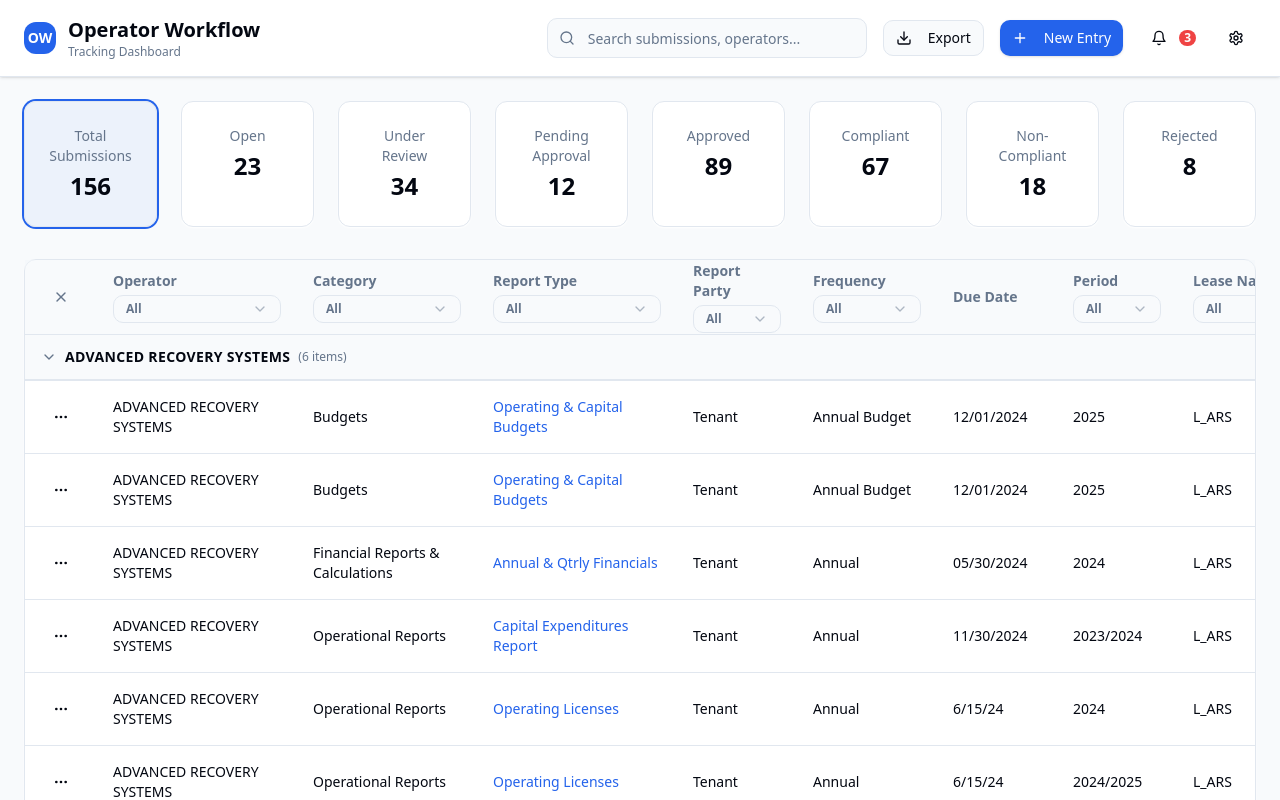
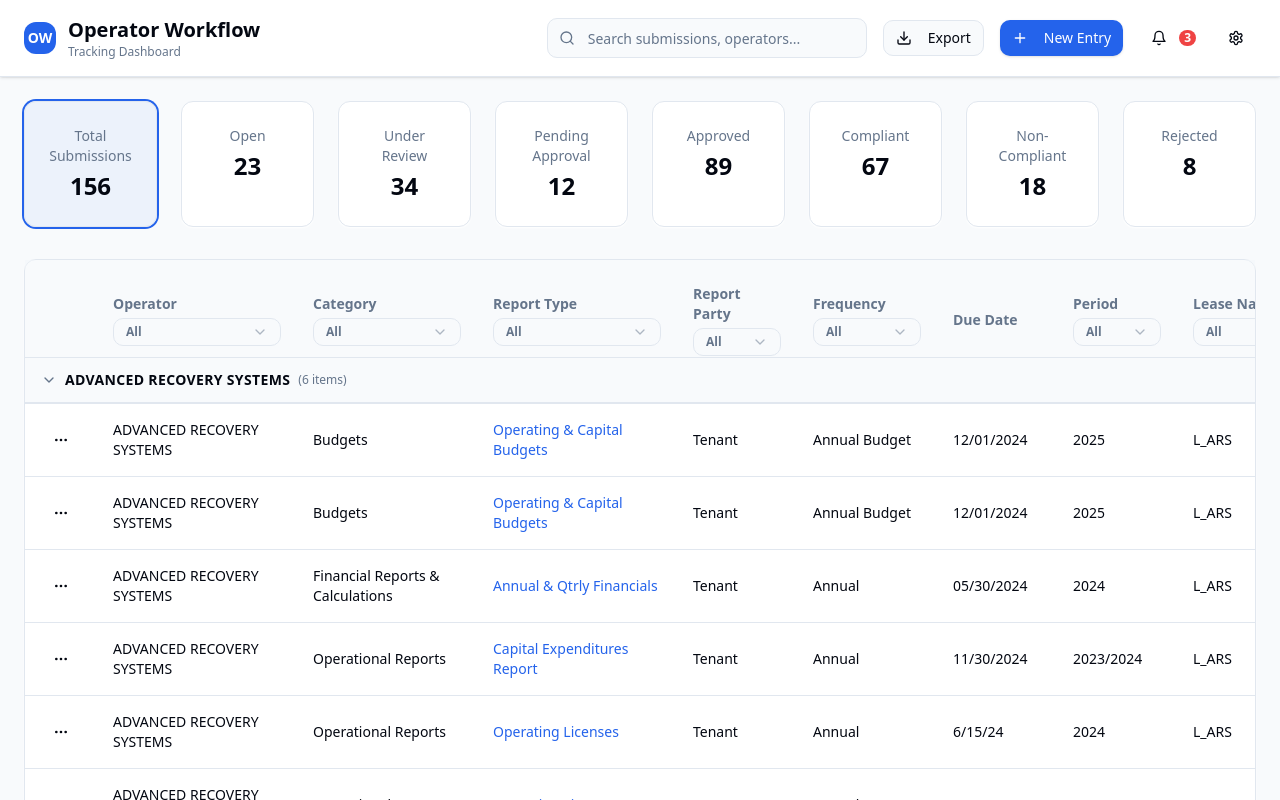
Before and after one commit to sipsoh/operator-admin-dashboard, a React (Vite) app: page / in a window 1280 px wide. Shown: the top 800 px of the page. Built offline with nearby package versions, Linux system fonts and the light colour scheme.

Commit message:
Remove X sign and add padding
Remove the 'X' sign from column headers and add top padding to the column header row.

```diff
--- a/src/components/SubmissionTable.tsx
+++ b/src/components/SubmissionTable.tsx
@@ -445,18 +445,9 @@ export const SubmissionTable = ({
           <Table>
             <TableHeader>
               <TableRow className="bg-muted/50">
-                <TableHead className="w-12">
-                  <Button
-                    variant="ghost"
-                    size="sm"
-                    onClick={clearAllFilters}
-                    className="h-7 text-xs"
-                    title="Clear all filters"
-                  >
-                    <X className="h-3 w-3" />
-                  </Button>
+                <TableHead className="w-12 pt-6">
                 </TableHead>
-                <TableHead className="font-semibold min-w-[200px]">
+                <TableHead className="font-semibold min-w-[200px] pt-6">
                   <div className="space-y-1">
                     <div>Operator</div>
                     <Select value={columnFilters.operator} onValueChange={(value) => updateColumnFilter("operator", value)}>
@@ -472,7 +463,7 @@ export const SubmissionTable = ({
                     </Select>
                   </div>
                 </TableHead>
-                <TableHead className="font-semibold min-w-[180px]">
+                <TableHead className="font-semibold min-w-[180px] pt-6">
                   <div className="space-y-1">
                     <div>Category</div>
                     <Select value={columnFilters.category} onValueChange={(value) => updateColumnFilter("category", value)}>
@@ -488,7 +479,7 @@ export const SubmissionTable = ({
                     </Select>
                   </div>
                 </TableHead>
-                <TableHead className="font-semibold min-w-[200px]">
+                <TableHead className="font-semibold min-w-[200px] pt-6">
                   <div className="space-y-1">
                     <div>Report Type</div>
                     <Select value={columnFilters.reportType} onValueChange={(value) => updateColumnFilter("reportType", value)}>
@@ -504,7 +495,7 @@ export const SubmissionTable = ({
                     </Select>
                   </div>
                 </TableHead>
-                <TableHead className="font-semibold min-w-[120px]">
+                <TableHead className="font-semibold min-w-[120px] pt-6">
                   <div className="space-y-1">
                     <div>Report Party</div>
                     <Select value={columnFilters.reportParty} onValueChange={(value) => updateColumnFilter("reportParty", value)}>
@@ -520,7 +511,7 @@ export const SubmissionTable = ({
                     </Select>
                   </div>
                 </TableHead>
-                <TableHead className="font-semibold min-w-[140px]">
+                <TableHead className="font-semibold min-w-[140px] pt-6">
                   <div className="space-y-1">
                     <div>Frequency</div>
                     <Select value={columnFilters.frequency} onValueChange={(value) => updateColumnFilter("frequency", value)}>
@@ -536,8 +527,8 @@ export const SubmissionTable = ({
                     </Select>
                   </div>
                 </TableHead>
-                <TableHead className="font-semibold min-w-[120px]">Due Date</TableHead>
-                <TableHead className="font-semibold min-w-[120px]">
+                <TableHead className="font-semibold min-w-[120px] pt-6">Due Date</TableHead>
+                <TableHead className="font-semibold min-w-[120px] pt-6">
                   <div className="space-y-1">
                     <div>Period</div>
                     <Select value={columnFilters.period} onValueChange={(value) => updateColumnFilter("period", value)}>
@@ -553,7 +544,7 @@ export const SubmissionTable = ({
                     </Select>
                   </div>
                 </TableHead>
-                <TableHead className="font-semibold min-w-[180px]">
+                <TableHead className="font-semibold min-w-[180px] pt-6">
                   <div className="space-y-1">
                     <div>Lease Name</div>
                     <Select value={columnFilters.leaseName} onValueChange={(value) => updateColumnFilter("leaseName", value)}>
@@ -569,7 +560,7 @@ export const SubmissionTable = ({
                     </Select>
                   </div>
                 </TableHead>
-                <TableHead className="font-semibold min-w-[140px]">
+                <TableHead className="font-semibold min-w-[140px] pt-6">
                   <div className="space-y-1">
                     <div>Properties</div>
                     <Select value={columnFilters.properties} onValueChange={(value) => updateColumnFilter("properties", value)}>
@@ -585,8 +576,8 @@ export const SubmissionTable = ({
                     </Select>
                   </div>
                 </TableHead>
-                <TableHead className="font-semibold min-w-[120px]">Received Date</TableHead>
-                <TableHead className="font-semibold min-w-[120px]">
+                <TableHead className="font-semibold min-w-[120px] pt-6">Received Date</TableHead>
+                <TableHead className="font-semibold min-w-[120px] pt-6">
                   <div className="space-y-1">
                     <div>Status</div>
                     <Select value={columnFilters.status} onValueChange={(value) => updateColumnFilter("status", value)}>
@@ -602,7 +593,7 @@ export const SubmissionTable = ({
                     </Select>
                   </div>
                 </TableHead>
-                <TableHead className="font-semibold min-w-[140px]">
+                <TableHead className="font-semibold min-w-[140px] pt-6">
                   <div className="space-y-1">
                     <div>Reviewer/Approver</div>
                     <Select value={columnFilters.reviewerApprover} onValueChange={(value) => updateColumnFilter("reviewerApprover", value)}>
@@ -618,8 +609,8 @@ export const SubmissionTable = ({
                     </Select>
                   </div>
                 </TableHead>
-                <TableHead className="font-semibold min-w-[120px]"># of Days under Status</TableHead>
-                <TableHead className="font-semibold min-w-[200px]">Comments</TableHead>
+                <TableHead className="font-semibold min-w-[120px] pt-6"># of Days under Status</TableHead>
+                <TableHead className="font-semibold min-w-[200px] pt-6">Comments</TableHead>
               </TableRow>
             </TableHeader>
             <TableBody>
```
